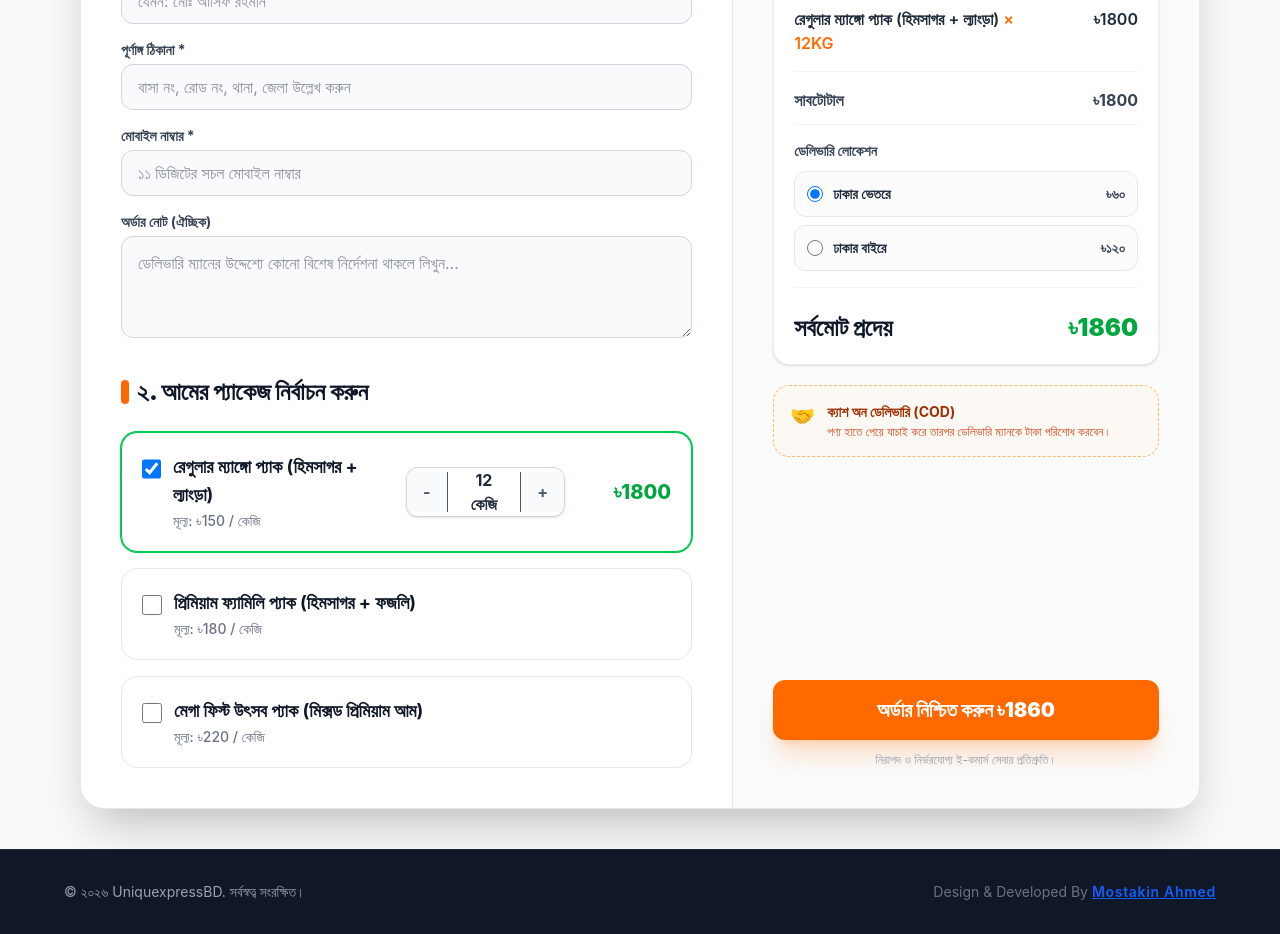
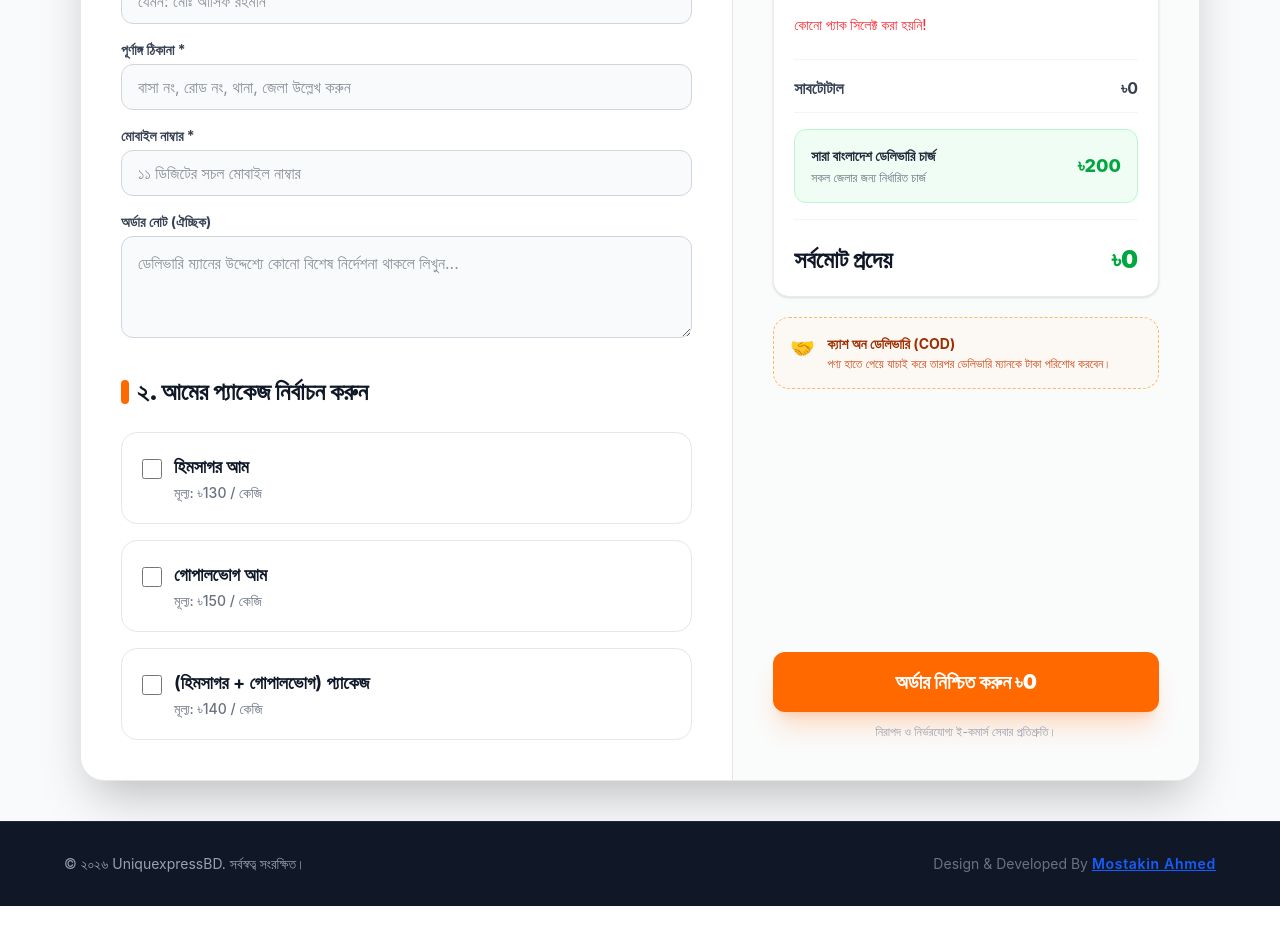
Before and after one commit to mostakinahmed/uxbd-client, a React (Vite) app: page / in a window 1280 px wide. Shown: the part 1620-2554 px from the top of the page. After the commit the page ends 2526 px from the top, so only its background shows below. Built offline with nearby package versions, Linux system fonts and the light colour scheme.

Commit message:
update admin

```diff
--- a/src/page/Home.jsx
+++ b/src/page/Home.jsx
@@ -5,33 +5,33 @@ const MangoLandingPage = () => {
     const initialPackages = [
         {
             id: 1,
-            name: "রেগুলার ম্যাঙ্গো প্যাক (হিমসাগর + ল্যাংড়া)",
-            pricePerKg: 150,
+            name: "হিমসাগর আম",
+            pricePerKg: 130,
             quantity: 12,
-            selected: true,
-            minQty: 5
+            selected: false,
+            minQty: 12
         },
         {
             id: 2,
-            name: "প্রিমিয়াম ফ্যামিলি প্যাক (হিমসাগর + ফজলি)",
-            pricePerKg: 180,
+            name: "গোপালভোগ আম",
+            pricePerKg: 150,
             quantity: 12,
             selected: false,
-            minQty: 5
+            minQty: 12
         },
         {
             id: 3,
-            name: "মেগা ফিস্ট উৎসব প্যাক (মিক্সড প্রিমিয়াম আম)",
-            pricePerKg: 220,
+            name: "(হিমসাগর + গোপালভোগ) প্যাকেজ",
+            pricePerKg: 140,
             quantity: 12,
             selected: false,
-            minQty: 10
+            minQty: 12
         }
     ];
 
     // States
     const [packages, setPackages] = useState(initialPackages);
-    const [shippingCost, setShippingCost] = useState(60); // Default Inside Dhaka ৳60
+    const [shippingCost, setShippingCost] = useState(200); // Default Inside Dhaka ৳60
     const [formData, setFormData] = useState({
         name: "",
         address: "",
@@ -192,7 +192,7 @@ const handleCloseModal = () => {
                 <div className="max-w-6xl mx-auto px-4 py-4 flex justify-between items-center">
                     <div className="flex items-center gap-2">
                         <span className="md:text-3xl text-2xl">🥭</span>
-                        <span className="md:text-2xl text-xl font-black text-green-600 tracking-tight">Unique<span className="text-orange-500">ExpressBD</span></span>
+                        <span className="md:text-2xl text-xl font-black text-green-600 tracking-tight">Unique<span className="text-orange-500">Express</span></span>
                     </div>
                     <a href="#order" className="bg-orange-500 hover:bg-orange-600 text-white font-bold px-4 py-2 rounded-full transition-all duration-200 transform hover:scale-105 shadow-md text-[14px] md:text-base">
                         অর্ডার করুন
@@ -501,35 +501,30 @@ const handleCloseModal = () => {
                                     </div>
 
                                     <div className="border-b border-gray-100 pb-4">
-                                        <span className="block font-bold text-gray-700 text-sm mb-2.5">ডেলিভারি লোকেশন</span>
+
                                         <div className="space-y-2">
-                                            <label className="flex items-center justify-between border border-gray-200 p-3 rounded-xl bg-gray-50/50 cursor-pointer hover:bg-white transition">
-                                                <div className="flex items-center gap-2.5">
-                                                    <input
-                                                        type="radio"
-                                                        name="shipping"
-                                                        checked={shippingCost === 60}
-                                                        onChange={() => setShippingCost(60)}
-                                                        className="h-4 w-4 text-green-600 focus:ring-green-500"
-                                                    />
-                                                    <span className="font-semibold text-gray-800 text-sm">ঢাকার ভেতরে</span>
+
+
+                                            <div className="flex items-center justify-between border border-green-200 p-4 rounded-xl bg-green-50">
+
+                                                <div>
+                                                    <p className="font-bold text-gray-800 text-sm">
+                                                        সারা বাংলাদেশ ডেলিভারি চার্জ
+                                                    </p>
+
+                                                    <p className="text-xs text-gray-500 mt-1">
+                                                        সকল জেলার জন্য নির্ধারিত চার্জ
+                                                    </p>
                                                 </div>
-                                                <span className="font-bold text-gray-700 text-sm">৳৬০</span>
-                                            </label>
 
-                                            <label className="flex items-center justify-between border border-gray-200 p-3 rounded-xl bg-gray-50/50 cursor-pointer hover:bg-white transition">
-                                                <div className="flex items-center gap-2.5">
-                                                    <input
-                                                        type="radio"
-                                                        name="shipping"
-                                                        checked={shippingCost === 120}
-                                                        onChange={() => setShippingCost(120)}
-                                                        className="h-4 w-4 text-green-600 focus:ring-green-500"
-                                                    />
-                                                    <span className="font-semibold text-gray-800 text-sm">ঢাকার বাইরে</span>
+                                                <span className="font-extrabold text-green-600 text-lg">
+                                                    ৳200
+                                                </span>
+
                                             </div>
-                                                <span className="font-bold text-gray-700 text-sm">৳১২০</span>
-                                            </label>
+
+
+
                                         </div>
                                     </div>
 
```
Lines whose indentation alone changed are shown as unchanged.
